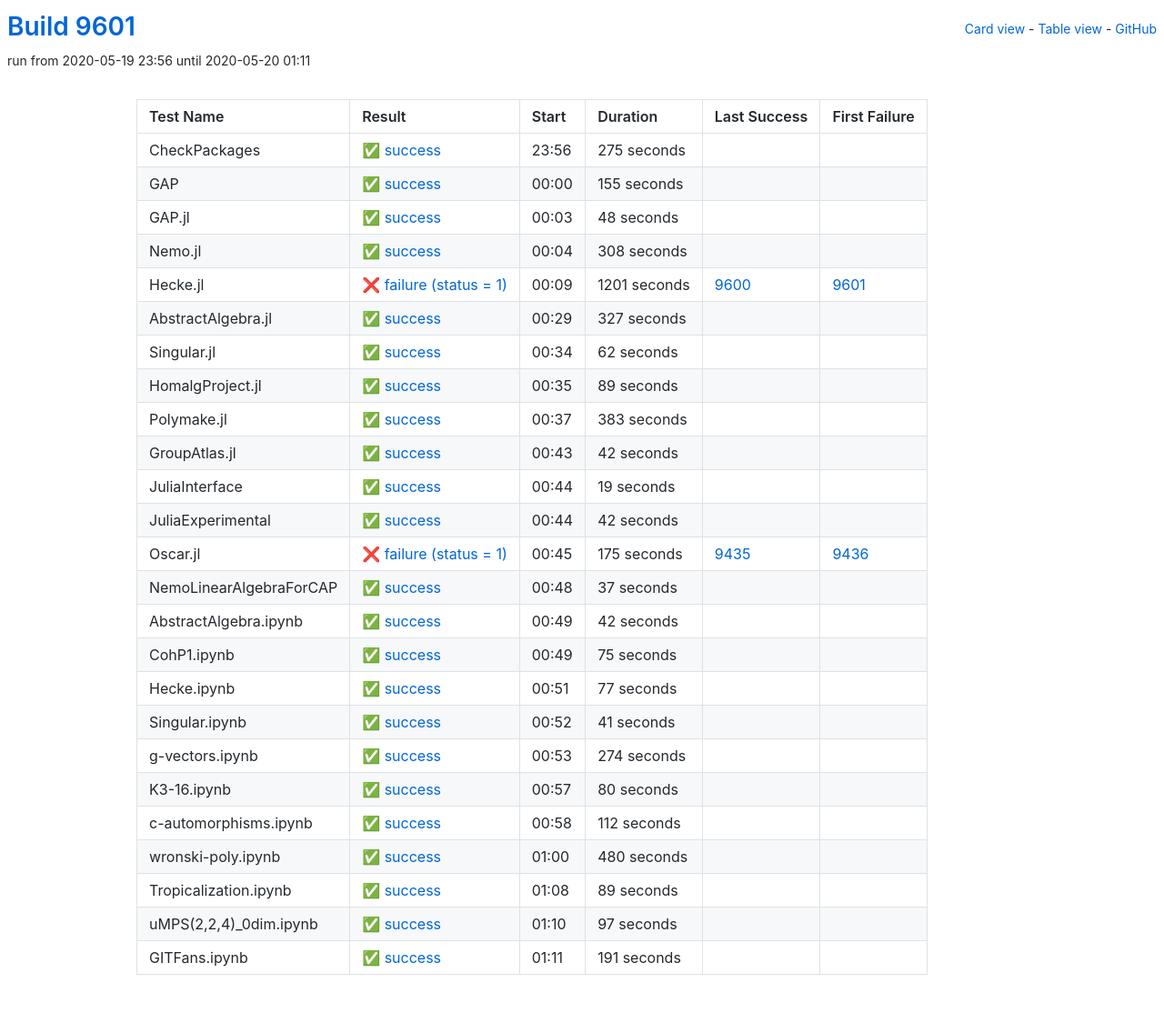
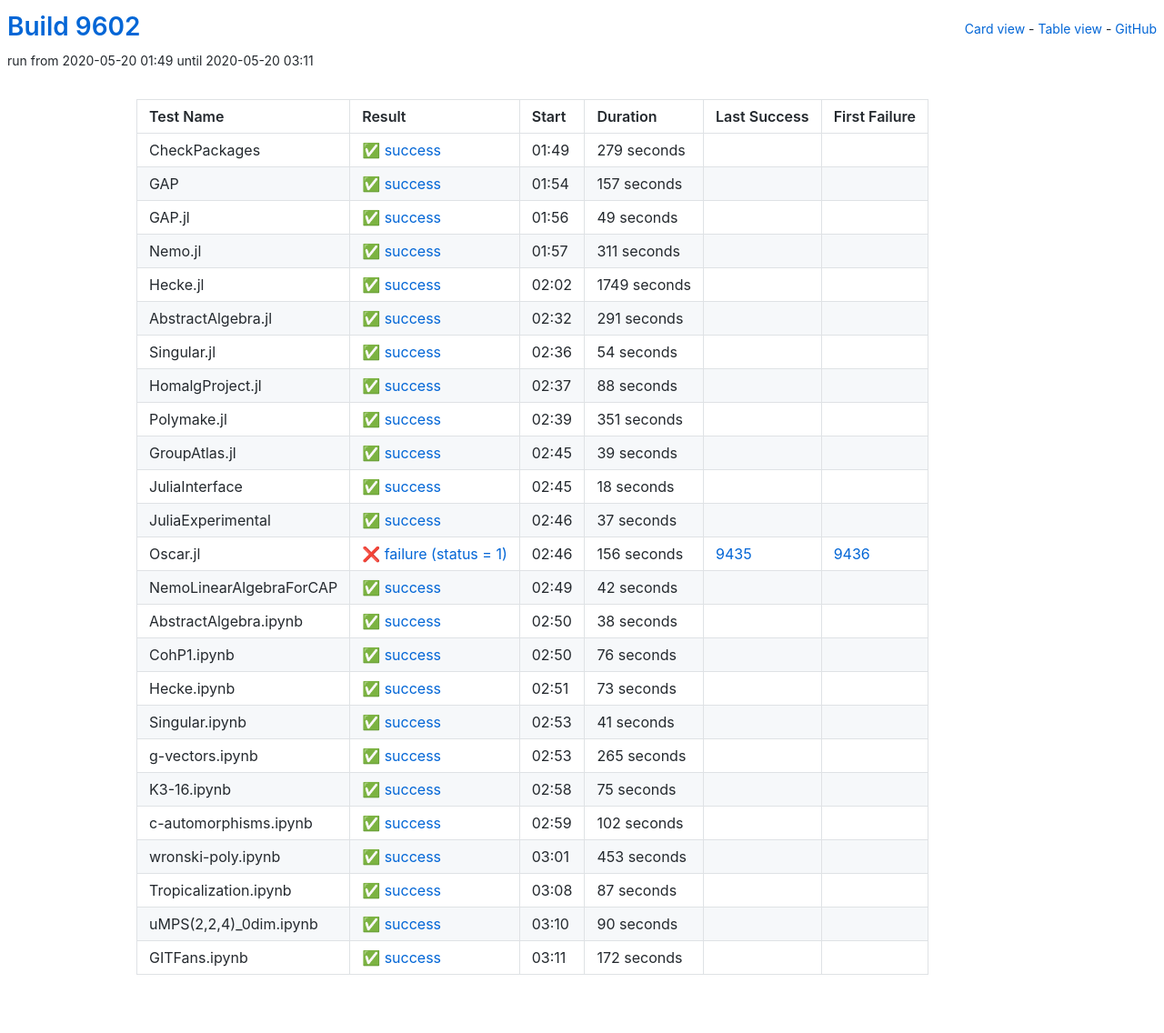
Before and after one commit to oscar-system/oscar-ci-status, a Jekyll site: the page built from table.html, in a window 1280 px wide. Shown: the whole page at 91% size. Built offline with Jekyll 4.4.1, drawn with Linux system fonts in a browser that asks for light colours.

Commit message:
Build 9602

```diff
--- a/_data/ci.yml
+++ b/_data/ci.yml
@@ -1,209 +1,209 @@
-build: 9601
-build_url: https://oscarci.mathematik.uni-kl.de/job/oscar/9601/
+build: 9602
+build_url: https://oscarci.mathematik.uni-kl.de/job/oscar/9602/
 job: oscar
 tests:
-- duration: 275
+- duration: 279
   exitcode: 0
   first_failure: false
   first_failure_url: null
   id: checkpackages
   last_success: false
   last_success_url: null
-  log: https://oscarci.mathematik.uni-kl.de/job/oscar/9601/artifact/logs/build-9601/CheckPackages.log
+  log: https://oscarci.mathematik.uni-kl.de/job/oscar/9602/artifact/logs/build-9602/CheckPackages.log
   name: CheckPackages
-  start: 2020-05-19 23:56
+  start: 2020-05-20 01:49
   status: success
   success: true
-- duration: 155
+- duration: 157
   exitcode: 0
   first_failure: false
   first_failure_url: null
   id: gap
   last_success: false
   last_success_url: null
-  log: https://oscarci.mathematik.uni-kl.de/job/oscar/9601/artifact/logs/build-9601/GAP.log
+  log: https://oscarci.mathematik.uni-kl.de/job/oscar/9602/artifact/logs/build-9602/GAP.log
   name: GAP
-  start: 2020-05-20 00:00
+  start: 2020-05-20 01:54
   status: success
   success: true
-- duration: 48
+- duration: 49
   exitcode: 0
   first_failure: false
   first_failure_url: null
   id: gap-jl
   last_success: false
   last_success_url: null
-  log: https://oscarci.mathematik.uni-kl.de/job/oscar/9601/artifact/logs/build-9601/GAP.jl.log
+  log: https://oscarci.mathematik.uni-kl.de/job/oscar/9602/artifact/logs/build-9602/GAP.jl.log
   name: GAP.jl
-  start: 2020-05-20 00:03
+  start: 2020-05-20 01:56
   status: success
   success: true
-- duration: 308
+- duration: 311
   exitcode: 0
   first_failure: false
   first_failure_url: null
   id: nemo-jl
   last_success: false
   last_success_url: null
-  log: https://oscarci.mathematik.uni-kl.de/job/oscar/9601/artifact/logs/build-9601/Nemo.jl.log
+  log: https://oscarci.mathematik.uni-kl.de/job/oscar/9602/artifact/logs/build-9602/Nemo.jl.log
   name: Nemo.jl
-  start: 2020-05-20 00:04
+  start: 2020-05-20 01:57
   status: success
   success: true
-- duration: 1201
-  exitcode: 1
-  first_failure: 9601
-  first_failure_url: https://oscarci.mathematik.uni-kl.de/job/oscar/9601/
+- duration: 1749
+  exitcode: 0
+  first_failure: false
+  first_failure_url: null
   id: hecke-jl
-  last_success: 9600
-  last_success_url: https://oscarci.mathematik.uni-kl.de/job/oscar/9600/
-  log: https://oscarci.mathematik.uni-kl.de/job/oscar/9601/artifact/logs/build-9601/Hecke.jl.log
+  last_success: false
+  last_success_url: null
+  log: https://oscarci.mathematik.uni-kl.de/job/oscar/9602/artifact/logs/build-9602/Hecke.jl.log
   name: Hecke.jl
-  start: 2020-05-20 00:09
-  status: failure
-  success: false
-- duration: 327
+  start: 2020-05-20 02:02
+  status: success
+  success: true
+- duration: 291
   exitcode: 0
   first_failure: false
   first_failure_url: null
   id: abstractalgebra-jl
   last_success: false
   last_success_url: null
-  log: https://oscarci.mathematik.uni-kl.de/job/oscar/9601/artifact/logs/build-9601/AbstractAlgebra.jl.log
+  log: https://oscarci.mathematik.uni-kl.de/job/oscar/9602/artifact/logs/build-9602/AbstractAlgebra.jl.log
   name: AbstractAlgebra.jl
-  start: 2020-05-20 00:29
+  start: 2020-05-20 02:32
   status: success
   success: true
-- duration: 62
+- duration: 54
   exitcode: 0
   first_failure: false
   first_failure_url: null
   id: singular-jl
   last_success: false
   last_success_url: null
-  log: https://oscarci.mathematik.uni-kl.de/job/oscar/9601/artifact/logs/build-9601/Singular.jl.log
+  log: https://oscarci.mathematik.uni-kl.de/job/oscar/9602/artifact/logs/build-9602/Singular.jl.log
   name: Singular.jl
-  start: 2020-05-20 00:34
+  start: 2020-05-20 02:36
   status: success
   success: true
-- duration: 89
+- duration: 88
   exitcode: 0
   first_failure: false
   first_failure_url: null
   id: homalgproject-jl
   last_success: false
   last_success_url: null
-  log: https://oscarci.mathematik.uni-kl.de/job/oscar/9601/artifact/logs/build-9601/HomalgProject.jl.log
+  log: https://oscarci.mathematik.uni-kl.de/job/oscar/9602/artifact/logs/build-9602/HomalgProject.jl.log
   name: HomalgProject.jl
-  start: 2020-05-20 00:35
+  start: 2020-05-20 02:37
   status: success
   success: true
-- duration: 383
+- duration: 351
   exitcode: 0
   first_failure: false
   first_failure_url: null
   id: polymake-jl
   last_success: false
   last_success_url: null
-  log: https://oscarci.mathematik.uni-kl.de/job/oscar/9601/artifact/logs/build-9601/Polymake.jl.log
+  log: https://oscarci.mathematik.uni-kl.de/job/oscar/9602/artifact/logs/build-9602/Polymake.jl.log
   name: Polymake.jl
-  start: 2020-05-20 00:37
+  start: 2020-05-20 02:39
   status: success
   success: true
-- duration: 42
+- duration: 39
   exitcode: 0
   first_failure: false
   first_failure_url: null
   id: groupatlas-jl
   last_success: false
   last_success_url: null
-  log: https://oscarci.mathematik.uni-kl.de/job/oscar/9601/artifact/logs/build-9601/GroupAtlas.jl.log
+  log: https://oscarci.mathematik.uni-kl.de/job/oscar/9602/artifact/logs/build-9602/GroupAtlas.jl.log
   name: GroupAtlas.jl
-  start: 2020-05-20 00:43
+  start: 2020-05-20 02:45
   status: success
   success: true
-- duration: 19
+- duration: 18
   exitcode: 0
   first_failure: false
   first_failure_url: null
   id: juliainterface
   last_success: false
   last_success_url: null
-  log: https://oscarci.mathematik.uni-kl.de/job/oscar/9601/artifact/logs/build-9601/JuliaInterface.log
+  log: https://oscarci.mathematik.uni-kl.de/job/oscar/9602/artifact/logs/build-9602/JuliaInterface.log
   name: JuliaInterface
-  start: 2020-05-20 00:44
+  start: 2020-05-20 02:45
   status: success
   success: true
-- duration: 42
+- duration: 37
   exitcode: 0
   first_failure: false
   first_failure_url: null
   id: juliaexperimental
   last_success: false
   last_success_url: null
-  log: https://oscarci.mathematik.uni-kl.de/job/oscar/9601/artifact/logs/build-9601/JuliaExperimental.log
+  log: https://oscarci.mathematik.uni-kl.de/job/oscar/9602/artifact/logs/build-9602/JuliaExperimental.log
   name: JuliaExperimental
-  start: 2020-05-20 00:44
+  start: 2020-05-20 02:46
   status: success
   success: true
-- duration: 175
+- duration: 156
   exitcode: 1
   first_failure: 9436
   first_failure_url: https://oscarci.mathematik.uni-kl.de/job/oscar/9436/
   id: oscar-jl
   last_success: 9435
   last_success_url: https://oscarci.mathematik.uni-kl.de/job/oscar/9435/
-  log: https://oscarci.mathematik.uni-kl.de/job/oscar/9601/artifact/logs/build-9601/Oscar.jl.log
+  log: https://oscarci.mathematik.uni-kl.de/job/oscar/9602/artifact/logs/build-9602/Oscar.jl.log
   name: Oscar.jl
-  start: 2020-05-20 00:45
+  start: 2020-05-20 02:46
   status: failure
   success: false
-- duration: 37
+- duration: 42
   exitcode: 0
   first_failure: false
   first_failure_url: null
   id: nemolinearalgebraforcap
   last_success: false
   last_success_url: null
-  log: https://oscarci.mathematik.uni-kl.de/job/oscar/9601/artifact/logs/build-9601/NemoLinearAlgebraForCAP.log
+  log: https://oscarci.mathematik.uni-kl.de/job/oscar/9602/artifact/logs/build-9602/NemoLinearAlgebraForCAP.log
   name: NemoLinearAlgebraForCAP
-  start: 2020-05-20 00:48
+  start: 2020-05-20 02:49
   status: success
   success: true
-- duration: 42
+- duration: 38
   exitcode: 0
   first_failure: false
   first_failure_url: null
   id: abstractalgebra-ipynb
   last_success: false
   last_success_url: null
-  log: https://oscarci.mathematik.uni-kl.de/job/oscar/9601/artifact/logs/build-9601/AbstractAlgebra.ipynb.log
+  log: https://oscarci.mathematik.uni-kl.de/job/oscar/9602/artifact/logs/build-9602/AbstractAlgebra.ipynb.log
   name: AbstractAlgebra.ipynb
-  start: 2020-05-20 00:49
+  start: 2020-05-20 02:50
   status: success
   success: true
-- duration: 75
+- duration: 76
   exitcode: 0
   first_failure: false
   first_failure_url: null
   id: cohp1-ipynb
   last_success: false
   last_success_url: null
-  log: https://oscarci.mathematik.uni-kl.de/job/oscar/9601/artifact/logs/build-9601/CohP1.ipynb.log
+  log: https://oscarci.mathematik.uni-kl.de/job/oscar/9602/artifact/logs/build-9602/CohP1.ipynb.log
   name: CohP1.ipynb
-  start: 2020-05-20 00:49
+  start: 2020-05-20 02:50
   status: success
   success: true
-- duration: 77
+- duration: 73
   exitcode: 0
   first_failure: false
   first_failure_url: null
   id: hecke-ipynb
   last_success: false
   last_success_url: null
-  log: https://oscarci.mathematik.uni-kl.de/job/oscar/9601/artifact/logs/build-9601/Hecke.ipynb.log
+  log: https://oscarci.mathematik.uni-kl.de/job/oscar/9602/artifact/logs/build-9602/Hecke.ipynb.log
   name: Hecke.ipynb
-  start: 2020-05-20 00:51
+  start: 2020-05-20 02:51
   status: success
   success: true
 - duration: 41
@@ -213,92 +213,92 @@ tests:
   id: singular-ipynb
   last_success: false
   last_success_url: null
-  log: https://oscarci.mathematik.uni-kl.de/job/oscar/9601/artifact/logs/build-9601/Singular.ipynb.log
+  log: https://oscarci.mathematik.uni-kl.de/job/oscar/9602/artifact/logs/build-9602/Singular.ipynb.log
   name: Singular.ipynb
-  start: 2020-05-20 00:52
+  start: 2020-05-20 02:53
   status: success
   success: true
-- duration: 274
+- duration: 265
   exitcode: 0
   first_failure: false
   first_failure_url: null
   id: g-vectors-ipynb
   last_success: false
   last_success_url: null
-  log: https://oscarci.mathematik.uni-kl.de/job/oscar/9601/artifact/logs/build-9601/g-vectors.ipynb.log
+  log: https://oscarci.mathematik.uni-kl.de/job/oscar/9602/artifact/logs/build-9602/g-vectors.ipynb.log
   name: g-vectors.ipynb
-  start: 2020-05-20 00:53
+  start: 2020-05-20 02:53
   status: success
   success: true
-- duration: 80
+- duration: 75
   exitcode: 0
   first_failure: false
   first_failure_url: null
   id: k3-16-ipynb
   last_success: false
   last_success_url: null
-  log: https://oscarci.mathematik.uni-kl.de/job/oscar/9601/artifact/logs/build-9601/K3-16.ipynb.log
+  log: https://oscarci.mathematik.uni-kl.de/job/oscar/9602/artifact/logs/build-9602/K3-16.ipynb.log
   name: K3-16.ipynb
-  start: 2020-05-20 00:57
+  start: 2020-05-20 02:58
   status: success
   success: true
-- duration: 112
+- duration: 102
   exitcode: 0
   first_failure: false
   first_failure_url: null
   id: c-automorphisms-ipynb
   last_success: false
   last_success_url: null
-  log: https://oscarci.mathematik.uni-kl.de/job/oscar/9601/artifact/logs/build-9601/c-automorphisms.ipynb.log
+  log: https://oscarci.mathematik.uni-kl.de/job/oscar/9602/artifact/logs/build-9602/c-automorphisms.ipynb.log
   name: c-automorphisms.ipynb
-  start: 2020-05-20 00:58
+  start: 2020-05-20 02:59
   status: success
   success: true
-- duration: 480
+- duration: 453
   exitcode: 0
   first_failure: false
   first_failure_url: null
   id: wronski-poly-ipynb
   last_success: false
   last_success_url: null
-  log: https://oscarci.mathematik.uni-kl.de/job/oscar/9601/artifact/logs/build-9601/wronski-poly.ipynb.log
+  log: https://oscarci.mathematik.uni-kl.de/job/oscar/9602/artifact/logs/build-9602/wronski-poly.ipynb.log
   name: wronski-poly.ipynb
-  start: 2020-05-20 01:00
+  start: 2020-05-20 03:01
   status: success
   success: true
-- duration: 89
+- duration: 87
   exitcode: 0
   first_failure: false
   first_failure_url: null
   id: tropicalization-ipynb
   last_success: false
   last_success_url: null
-  log: https://oscarci.mathematik.uni-kl.de/job/oscar/9601/artifact/logs/build-9601/Tropicalization.ipynb.log
+  log: https://oscarci.mathematik.uni-kl.de/job/oscar/9602/artifact/logs/build-9602/Tropicalization.ipynb.log
   name: Tropicalization.ipynb
-  start: 2020-05-20 01:08
+  start: 2020-05-20 03:08
   status: success
   success: true
-- duration: 97
+- duration: 90
   exitcode: 0
   first_failure: false
   first_failure_url: null
   id: umps-2-2-4-0dim-ipynb
   last_success: false
   last_success_url: null
-  log: https://oscarci.mathematik.uni-kl.de/job/oscar/9601/artifact/logs/build-9601/uMPS-2-2-4-_0dim.ipynb.log
+  log: https://oscarci.mathematik.uni-kl.de/job/oscar/9602/artifact/logs/build-9602/uMPS-2-2-4-_0dim.ipynb.log
   name: uMPS(2,2,4)_0dim.ipynb
-  start: 2020-05-20 01:10
+  start: 2020-05-20 03:10
   status: success
   success: true
-- duration: 191
+- duration: 172
   exitcode: 0
   first_failure: false
   first_failure_url: null
   id: gitfans-ipynb
   last_success: false
   last_success_url: null
-  log: https://oscarci.mathematik.uni-kl.de/job/oscar/9601/artifact/logs/build-9601/GITFans.ipynb.log
+  log: https://oscarci.mathematik.uni-kl.de/job/oscar/9602/artifact/logs/build-9602/GITFans.ipynb.log
   name: GITFans.ipynb
-  start: 2020-05-20 01:11
+  start: 2020-05-20 03:11
   status: success
   success: true
```
Also changed, not shown: README.md.
